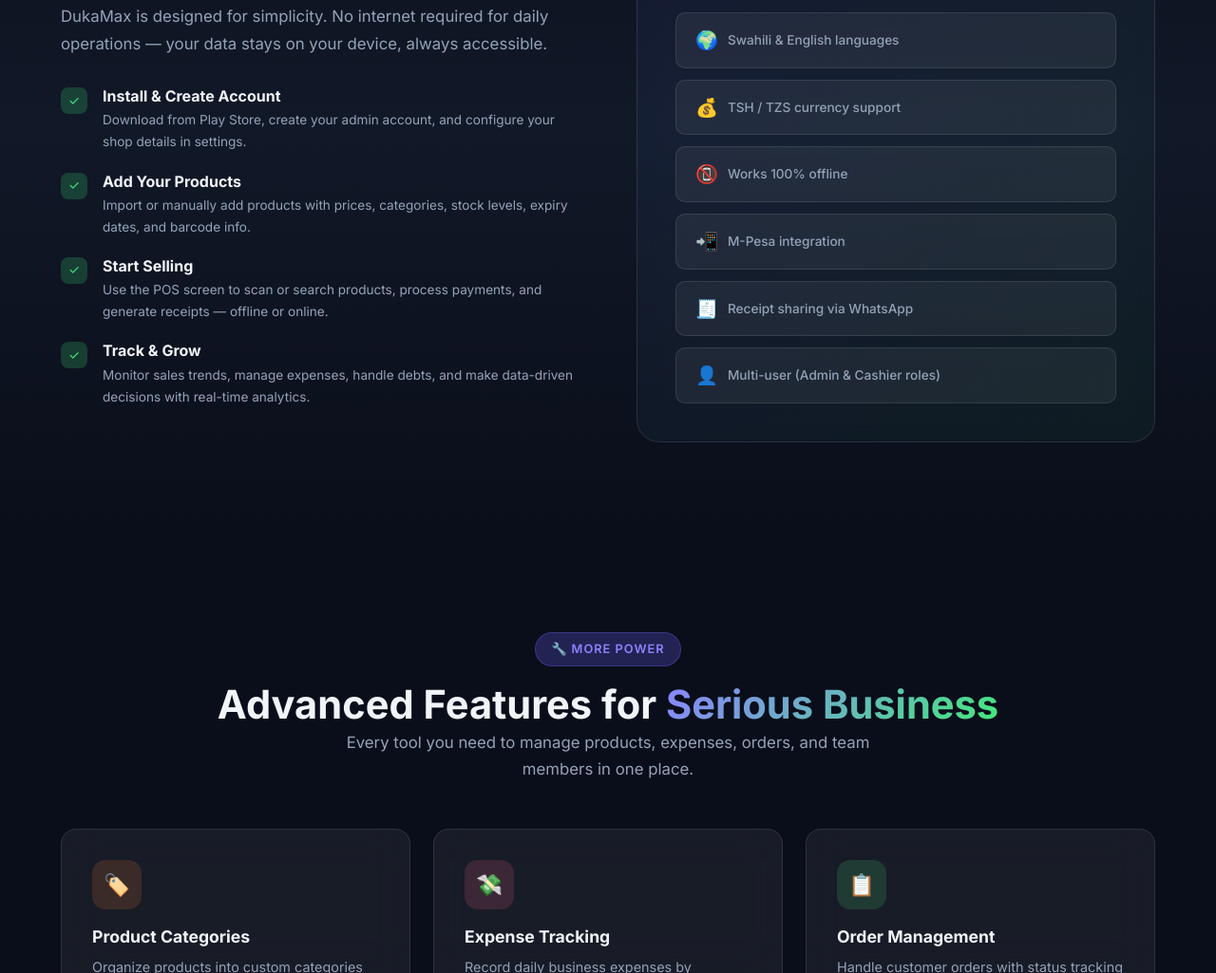
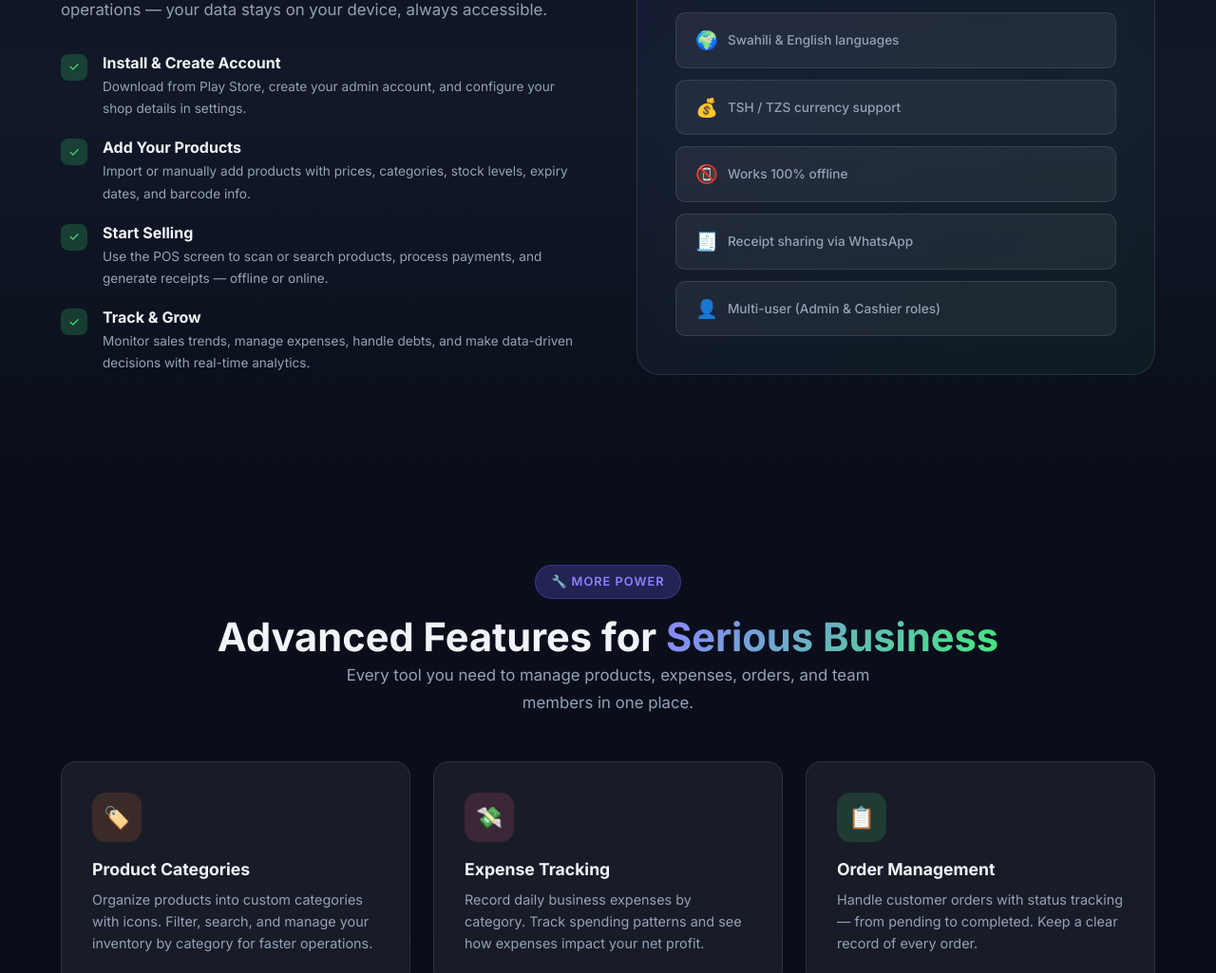
Before and after one commit to codexing0162/dukamax_website, a plain HTML site: page index.html in a window 1280 px wide. Shown: the part 2196-3221 px from the top of the page at 95% size. Drawn offline with Linux system fonts and the light colour scheme.

Commit message:
littel changes

```diff
--- a/index.html
+++ b/index.html
@@ -247,9 +247,6 @@
                 <span class="icon">📵</span> Works 100% offline
               </div>
               <div class="badge-item" style="justify-content: flex-start;">
-                <span class="icon">📲</span> M-Pesa integration
-              </div>
-              <div class="badge-item" style="justify-content: flex-start;">
                 <span class="icon">🧾</span> Receipt sharing via WhatsApp
               </div>
               <div class="badge-item" style="justify-content: flex-start;">
```
